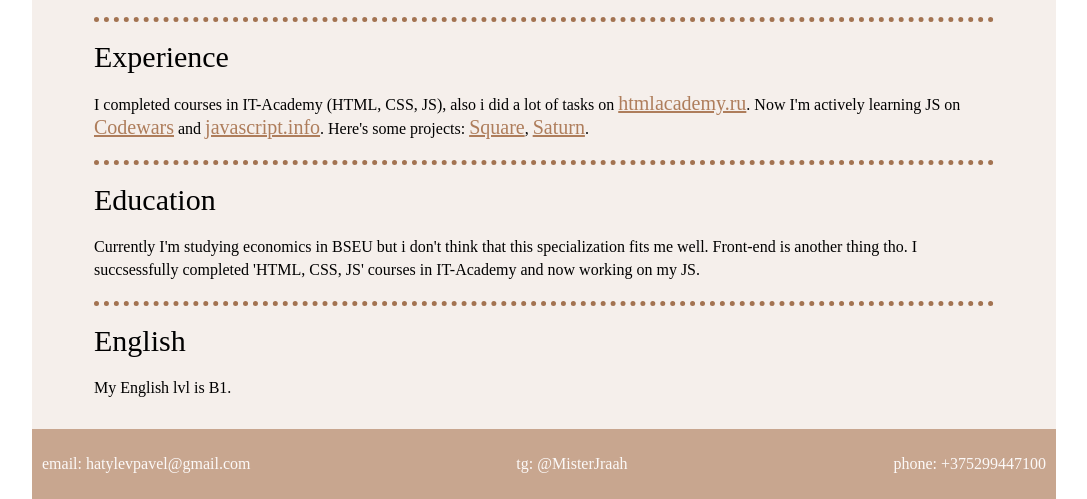
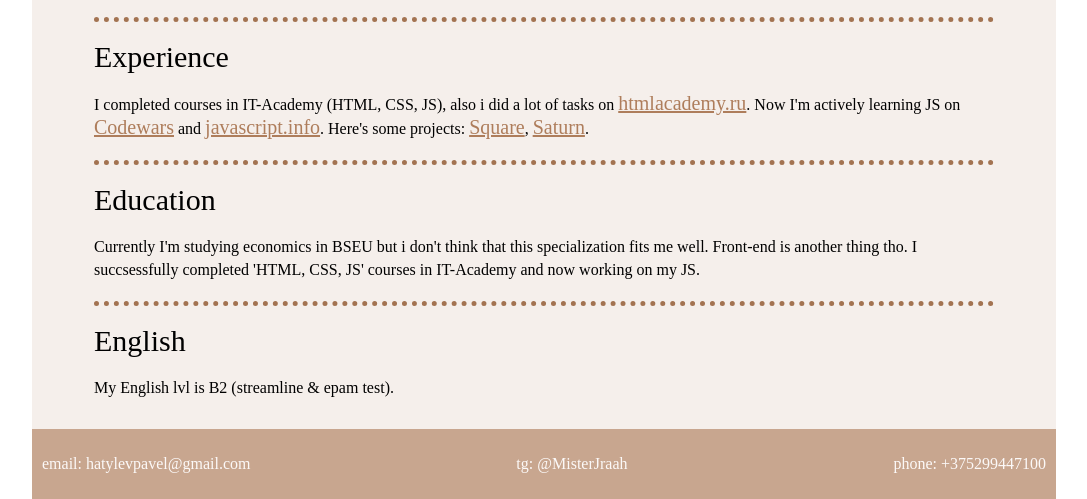
Before and after one commit to FightingRobot/rsschool-cv, a plain HTML site: page index.html in a window 1280 px wide. Shown: the part 745-1244 px from the top of the page, without its empty margins (96-1183 px from the left). Drawn offline with Linux system fonts and the light colour scheme.

Commit message:
feat: update info

```diff
--- a/index.html
+++ b/index.html
@@ -67,7 +67,7 @@
                 </div>
                 <div class="main__text">
                     <h2>English</h2>
-                    <p>My English lvl is B1.</p>
+                    <p>My English lvl is B2 (streamline & epam test).</p>
                 </div>
             </div>
         </main>
```
